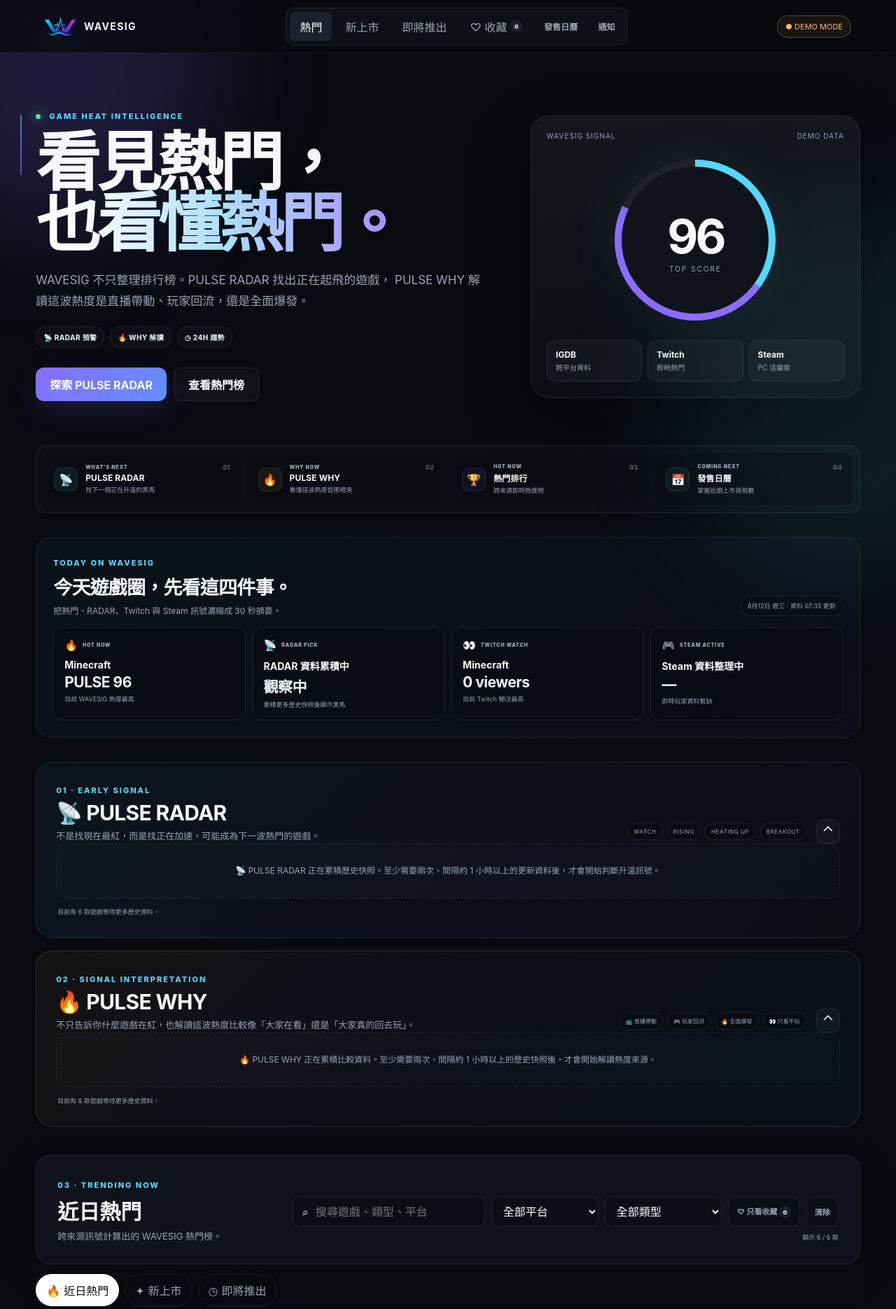
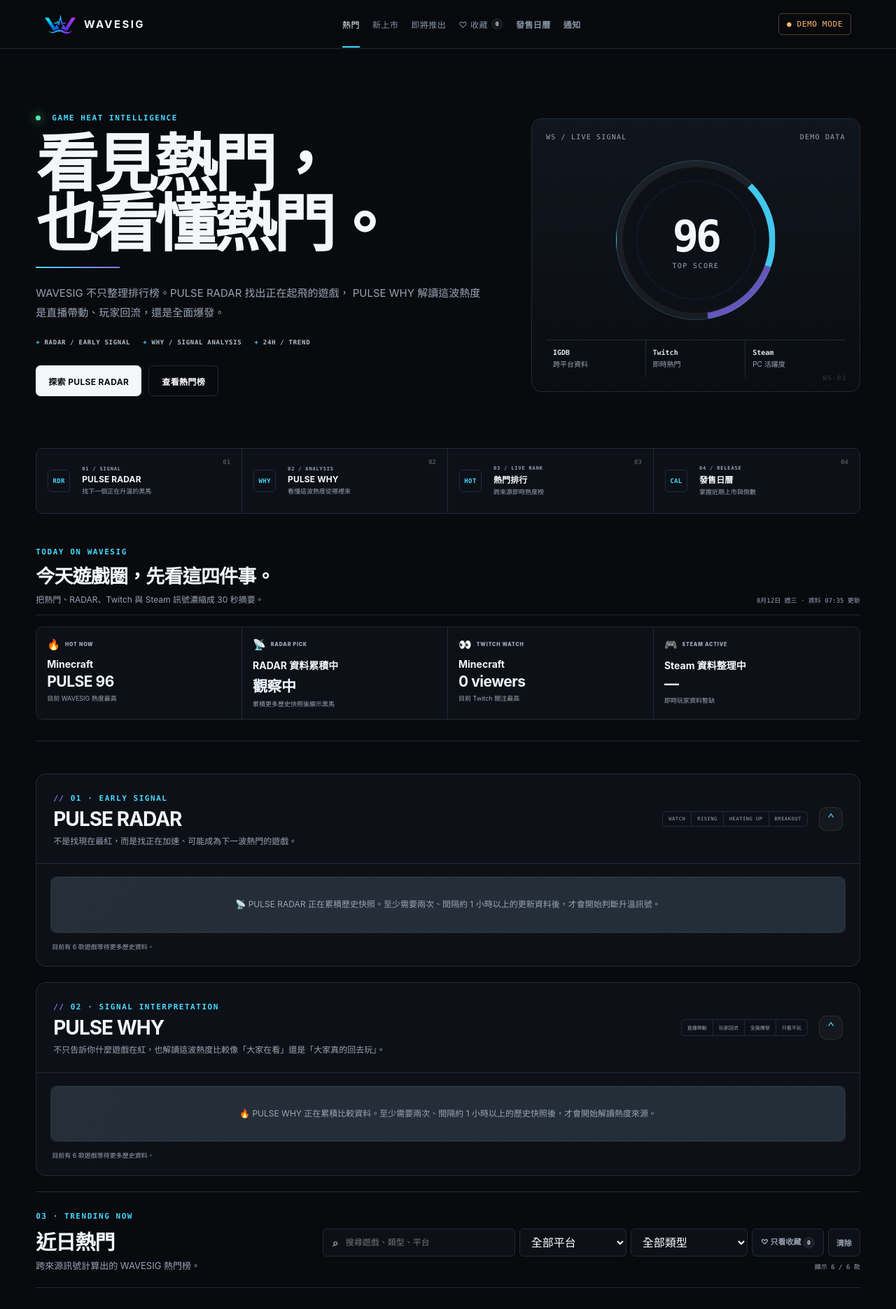
Before and after one commit to kuildy/game_pulse, a Flask app: page / in a window 1280 px wide. Shown: the top 1870 px of the page at 70% size. Run offline with Flask 3, Linux system fonts and the light colour scheme; data comes from the database, SQL or seed files in the repository; data that the repository does not hold is empty.

Commit message:
Add files via upload

```diff
--- /dev/null
+++ b/game_pulse_full/static/css/wavesig-tech-editorial.css
@@ -0,0 +1,313 @@
+/* WAVESIG Tech Gaming Editorial
+   Mature gaming media + data terminal. No API or JS behavior changes. */
+
+:root{
+  --ws-bg:#080a0e;
+  --ws-surface:#0d1117;
+  --ws-surface-2:#11161e;
+  --ws-line:#222a35;
+  --ws-line-soft:rgba(255,255,255,.075);
+  --ws-text:#f4f7fa;
+  --ws-muted:#8893a3;
+  --ws-cyan:#46d7ff;
+  --ws-violet:#8d74ff;
+  --ws-green:#55dfa1;
+  --ws-red:#ff667d;
+  --ws-radius:10px;
+  --ws-radius-lg:14px;
+  --ws-mono:ui-monospace,SFMono-Regular,Menlo,Monaco,Consolas,"Liberation Mono","Courier New",monospace;
+}
+
+html{background:var(--ws-bg)}
+body{background:var(--ws-bg);color:var(--ws-text)}
+body:before{
+  content:"";
+  position:fixed;
+  inset:0;
+  pointer-events:none;
+  z-index:-2;
+  opacity:.22;
+  background-image:
+    linear-gradient(rgba(255,255,255,.015) 1px,transparent 1px),
+    linear-gradient(90deg,rgba(255,255,255,.015) 1px,transparent 1px);
+  background-size:48px 48px;
+  mask-image:linear-gradient(to bottom,black,transparent 58%);
+}
+
+/* Kill the template-y neon blobs; keep only a trace of atmosphere. */
+.ambient{opacity:.36;filter:blur(120px)}
+.ambient-a{background:rgba(141,116,255,.11)}
+.ambient-b{background:rgba(70,215,255,.055)}
+
+/* Header: product navigation rather than floating SaaS pills. */
+.nav{
+  height:70px;
+  border-bottom:1px solid var(--ws-line);
+  background:rgba(8,10,14,.94);
+  backdrop-filter:blur(14px);
+}
+.logo-image{filter:none!important}
+.logo-copy b{font-size:15px;letter-spacing:.16em}
+.nav-links{padding:0;background:transparent;border:0;border-radius:0;gap:18px}
+.nav-tab,.nav-page-link{
+  position:relative;
+  padding:8px 0!important;
+  border-radius:0!important;
+  background:transparent!important;
+  color:var(--ws-muted)!important;
+  text-decoration:none;
+  font-size:12px;
+  letter-spacing:.04em;
+}
+.nav-tab.active,.nav-page-link.active{color:var(--ws-text)!important}
+.nav-tab.active:after,.nav-page-link.active:after{
+  content:"";position:absolute;left:0;right:0;bottom:-17px;height:2px;background:var(--ws-cyan)
+}
+.mode-badge{font-family:var(--ws-mono);border-radius:5px;letter-spacing:.06em;background:transparent!important}
+.notification-badge,.favorite-count{font-family:var(--ws-mono)}
+
+/* Hero: editorial headline plus data-terminal instrument. */
+.hero{min-height:570px;padding:70px 0 52px;gap:72px}
+.hero-copy:before{display:none!important}
+.eyebrow,.micro,.section-title>span{
+  font-family:var(--ws-mono);
+  letter-spacing:.14em;
+  color:var(--ws-cyan);
+}
+.hero h1{font-size:clamp(54px,7vw,90px);line-height:.96;letter-spacing:-.055em;max-width:760px}
+.hero h1 em{
+  background:none!important;
+  -webkit-background-clip:initial!important;
+  color:var(--ws-text)!important;
+  position:relative;
+}
+.hero h1 em:after{
+  content:"";display:block;width:120px;height:2px;margin-top:18px;background:linear-gradient(90deg,var(--ws-cyan),var(--ws-violet));
+}
+.hero-copy p{font-size:15px;max-width:650px;line-height:1.85}
+.hero-pill-row{gap:18px;margin-top:24px}
+.hero-pill-row span{
+  padding:0;border:0;background:transparent;border-radius:0;color:#b5bfcc;
+  font-family:var(--ws-mono);font-size:9px;letter-spacing:.08em;
+}
+.hero-pill-row span:before{content:"+ ";color:var(--ws-cyan)}
+.hero-actions button,.hero-actions a{border-radius:7px;min-height:44px;padding:0 18px;font-size:12px;letter-spacing:.03em}
+.hero-actions .primary{background:var(--ws-text);color:#0a0d11;box-shadow:none}
+.hero-actions .secondary{background:transparent;border-color:var(--ws-line)}
+.hero-actions button:hover,.hero-actions a:hover{transform:translateY(-1px)}
+
+.signal-panel{
+  position:relative;overflow:hidden;padding:20px;border:1px solid var(--ws-line);border-radius:var(--ws-radius-lg);
+  background:linear-gradient(180deg,rgba(17,22,30,.96),rgba(10,13,18,.96));box-shadow:none;
+}
+.signal-panel:before{
+  content:"";position:absolute;inset:0;pointer-events:none;opacity:.35;
+  background:repeating-linear-gradient(180deg,transparent 0 7px,rgba(70,215,255,.025) 8px);
+}
+.signal-panel:after{
+  content:"WS-01";position:absolute;right:18px;bottom:14px;color:rgba(255,255,255,.18);
+  font:9px/1 var(--ws-mono);letter-spacing:.16em;
+}
+.signal-top{position:relative;z-index:1;font-family:var(--ws-mono);letter-spacing:.12em}
+.signal-ring{
+  width:228px;height:228px;margin:28px auto;border:1px solid rgba(70,215,255,.22);
+  background:radial-gradient(circle,transparent 0 41%,rgba(70,215,255,.05) 42% 43%,transparent 44%),
+             conic-gradient(from 45deg,rgba(70,215,255,.92) 0 18%,rgba(141,116,255,.7) 18% 35%,rgba(255,255,255,.055) 35% 100%);
+  box-shadow:none;
+}
+.signal-ring:before{inset:8px;background:var(--ws-surface);border:1px solid rgba(255,255,255,.05)}
+.signal-ring:after{content:"";position:absolute;inset:28px;border-radius:50%;border:1px dashed rgba(70,215,255,.14)}
+.ring-inner strong{font-family:var(--ws-mono);font-size:62px;letter-spacing:-.07em}
+.ring-inner small{font-family:var(--ws-mono);letter-spacing:.14em}
+.source-mini{position:relative;z-index:1;gap:0;border-top:1px solid var(--ws-line)}
+.source-mini div{padding:12px 10px;border:0;border-right:1px solid var(--ws-line);border-radius:0;background:transparent}
+.source-mini div:last-child{border-right:0}
+.source-mini b{font-family:var(--ws-mono);font-size:10px;color:#dbe5ef}
+
+/* Product map: compact terminal shortcuts, not four glossy cards. */
+.pulse-map{
+  grid-template-columns:repeat(4,1fr);gap:0;padding:0;margin-bottom:42px;border:1px solid var(--ws-line);
+  border-radius:var(--ws-radius);background:var(--ws-surface);overflow:hidden;
+}
+.pulse-map-card{
+  min-height:92px;padding:14px 16px;border:0;border-right:1px solid var(--ws-line);border-radius:0;background:transparent;
+  grid-template-columns:38px 1fr auto;
+}
+.pulse-map-card:last-child{border-right:0}
+.pulse-map-card:hover{transform:none;background:#111720;border-color:transparent}
+.pulse-map-icon{
+  width:32px;height:32px;border-radius:5px!important;background:transparent!important;border:1px solid var(--ws-line)!important;
+  color:var(--ws-cyan);font:700 9px/1 var(--ws-mono);letter-spacing:.04em;
+}
+.pulse-map-card small{font-family:var(--ws-mono);font-size:7px;letter-spacing:.12em}
+.pulse-map-card b{font-size:12px}
+.pulse-map-card>i{font-family:var(--ws-mono)}
+
+/* Today: editorial summary strip. */
+.today-section{
+  padding:0 0 30px;margin-bottom:46px;border:0;border-bottom:1px solid var(--ws-line);border-radius:0;background:transparent;
+}
+.today-heading{padding-bottom:14px;border-bottom:1px solid var(--ws-line)}
+.today-heading h2{font-size:27px;letter-spacing:-.03em}
+.today-summary-meta{font-family:var(--ws-mono);border:0;background:transparent;padding:0;border-radius:0}
+.today-summary-grid{gap:0;border:1px solid var(--ws-line);border-radius:var(--ws-radius);overflow:hidden}
+.today-summary-card{border:0!important;border-right:1px solid var(--ws-line)!important;border-radius:0!important;background:var(--ws-surface)!important;box-shadow:none!important}
+.today-summary-card:last-child{border-right:0!important}
+
+/* Feature sections: strong section rules and restrained signal accents. */
+.feature-section{border-radius:var(--ws-radius-lg)!important;background:var(--ws-surface)!important;border:1px solid var(--ws-line)!important;box-shadow:none!important}
+.feature-section:before{display:none!important}
+.radar-section,.why-section{padding:0!important;margin-bottom:22px!important}
+.feature-toggle{padding:0!important}
+.feature-toggle-heading{padding:22px 24px;margin:0!important;align-items:center!important}
+.feature-toggle-heading h2{font-size:28px!important;letter-spacing:-.035em;margin:5px 0!important}
+.feature-toggle-heading p{font-size:12px!important}
+.feature-toggle-heading .micro:before{content:"// ";color:var(--ws-violet)}
+.feature-toggle-side{gap:16px}
+.radar-legend,.why-types{gap:0!important;border:1px solid var(--ws-line);border-radius:5px;overflow:hidden}
+.radar-legend span,.why-types span{border:0!important;border-right:1px solid var(--ws-line)!important;border-radius:0!important;background:transparent!important;padding:6px 8px!important;font-family:var(--ws-mono);font-size:7px!important}
+.radar-legend span:last-child,.why-types span:last-child{border-right:0!important}
+.feature-chevron{font-family:var(--ws-mono);font-size:18px;color:var(--ws-cyan)}
+.feature-collapse-content{border-top:1px solid var(--ws-line);padding:18px 20px 20px!important}
+.radar-grid,.why-grid{gap:1px!important;background:var(--ws-line);border:1px solid var(--ws-line);border-radius:8px;overflow:hidden}
+.radar-card,.why-card{
+  border:0!important;border-radius:0!important;background:#0b0f15!important;box-shadow:none!important;transform:none!important;
+}
+.radar-card:hover,.why-card:hover{background:#10161e!important;transform:none!important}
+.radar-body,.why-body{padding:13px!important}
+.radar-topline strong,.radar-level,.why-type,.why-topline strong,.radar-metric,.why-metric strong{font-family:var(--ws-mono)}
+.radar-level,.why-type{border-radius:4px!important}
+.radar-pulse-row{font-family:var(--ws-mono)}
+.radar-signals,.why-evidence{font-family:var(--ws-mono)}
+
+/* Hot list: game art first, subtle HUD data second. */
+.control-bar{
+  padding:22px 0;border:0;border-top:1px solid var(--ws-line);border-bottom:1px solid var(--ws-line);border-radius:0;background:transparent;box-shadow:none!important;
+}
+.section-title h2{font-size:29px;letter-spacing:-.03em}
+.filters{gap:6px}
+.search,.filters select,.filter-button{
+  height:40px!important;border-radius:6px!important;background:var(--ws-surface)!important;border-color:var(--ws-line)!important;box-shadow:none!important;
+}
+.search input{font-size:12px}
+.result-count{font-family:var(--ws-mono)}
+.tab-strip{position:static!important;background:transparent!important;backdrop-filter:none!important;padding:18px 0 16px!important}
+.section-tab{
+  border:0!important;border-radius:0!important;background:transparent!important;padding:8px 16px 8px 0!important;color:var(--ws-muted)!important;
+}
+.section-tab span{font-family:var(--ws-mono);font-size:8px;color:#5f6b79;margin-right:8px}
+.section-tab.active{color:var(--ws-text)!important}
+.section-tab.active:after{content:"";display:block;width:28px;height:1px;background:var(--ws-cyan);margin-top:8px}
+.game-grid{gap:14px}
+.game-card,.game-grid .game-card:nth-child(-n+3){
+  border:1px solid var(--ws-line)!important;border-radius:var(--ws-radius)!important;background:var(--ws-surface)!important;box-shadow:none!important;overflow:hidden;
+}
+.game-card:hover{transform:translateY(-2px)!important;border-color:rgba(70,215,255,.38)!important;box-shadow:none!important}
+.game-cover{aspect-ratio:16/9}
+.game-cover img{transition:transform .28s ease}
+.game-card:hover .game-cover img{transform:scale(1.025)}
+.rank{
+  width:auto;height:auto;min-width:31px;padding:6px 7px;border-radius:4px;background:rgba(8,10,14,.9)!important;
+  border:1px solid rgba(255,255,255,.18)!important;font-family:var(--ws-mono);font-size:10px;
+}
+.game-grid .game-card:nth-child(-n+3) .rank{background:rgba(8,10,14,.9)!important;color:var(--ws-cyan)}
+.score{
+  border-radius:4px;background:rgba(8,10,14,.92);font-family:var(--ws-mono);letter-spacing:.04em;
+}
+.score b{font-family:var(--ws-mono);color:var(--ws-cyan)}
+.card-body{padding:15px 15px 16px}
+.meta{font-family:var(--ws-mono);font-size:9px}
+.game-card h3{font-size:18px;margin:8px 0 6px}
+.chips{margin:11px 0}
+.chip{border-radius:4px;padding:4px 6px;font-family:var(--ws-mono);font-size:8px}
+.store-row a,.more-btn{border-radius:5px!important}
+.sparkline,.trend-chip,.live-signal-row,.signal-stat{font-family:var(--ws-mono)}
+
+/* Reviews: read like player voices, not nested AI cards. */
+.recent-reviews-section{
+  padding:28px 0 36px!important;margin-bottom:52px!important;border:0!important;border-top:1px solid var(--ws-line)!important;border-bottom:1px solid var(--ws-line)!important;
+  border-radius:0!important;background:transparent!important;
+}
+.recent-reviews-heading{margin-bottom:16px!important}
+.recent-reviews-heading h2{font-size:28px!important;letter-spacing:-.03em}
+.review-source-pill{border-radius:4px!important;background:transparent!important;border-color:var(--ws-line)!important;font-family:var(--ws-mono);letter-spacing:.08em}
+.recent-reviews-grid{gap:1px!important;background:var(--ws-line);border:1px solid var(--ws-line);border-radius:8px;overflow:hidden}
+.recent-review-card{border:0!important;border-radius:0!important;background:var(--ws-surface)!important;box-shadow:none!important;transform:none!important}
+.recent-review-card:hover{background:#111720!important;transform:none!important}
+.recent-review-sentiment,.recent-review-meta,.recent-review-source{font-family:var(--ws-mono)}
+.recent-review-sentiment{border-radius:4px!important}
+
+/* Method + sources: more editorial, less dashboard. */
+.method{
+  padding:38px 0;grid-template-columns:1.05fr .95fr;border:0;border-top:1px solid var(--ws-line);border-bottom:1px solid var(--ws-line);
+  border-radius:0;background:transparent;
+}
+.formula{border-radius:8px;background:var(--ws-surface);border-color:var(--ws-line)}
+.formula-row b{font-family:var(--ws-mono);font-size:22px}
+.source-grid{gap:1px;background:var(--ws-line);border:1px solid var(--ws-line);border-radius:8px;overflow:hidden}
+.source-card{border:0!important;border-radius:0!important;background:var(--ws-surface)!important}
+.source-card .head,.source-card .status{font-family:var(--ws-mono)}
+
+/* Detail page: same visual language, especially Steam review pair. */
+.detail-panel,.watch-panel,.media-section,.history-chart-card{
+  border-color:var(--ws-line)!important;border-radius:var(--ws-radius)!important;background:var(--ws-surface)!important;box-shadow:none!important;
+}
+.detail-stat strong,.history-chart-meta b,.signal-metric strong{font-family:var(--ws-mono)}
+.review-filter{gap:14px!important;border-bottom:1px solid var(--ws-line);padding-bottom:10px}
+.review-filter button{
+  border:0!important;border-radius:0!important;background:transparent!important;color:var(--ws-muted)!important;padding:6px 0!important;font-family:var(--ws-mono);font-size:9px!important;
+}
+.review-filter button.active{color:var(--ws-text)!important;background:transparent!important}
+.review-filter button.active:after{content:"";display:block;width:22px;height:1px;background:var(--ws-cyan);margin-top:6px}
+.game-reviews-list{gap:1px!important;background:var(--ws-line);border:1px solid var(--ws-line);border-radius:8px;overflow:hidden}
+.game-review-card,.game-review-card.positive,.game-review-card.negative{
+  border:0!important;border-radius:0!important;background:#0b0f15!important;padding:18px!important;
+}
+.review-sentiment{border-radius:4px!important;background:transparent!important;font-family:var(--ws-mono)}
+.review-primary-meta>span{
+  min-height:auto!important;padding:0!important;border:0!important;border-radius:0!important;background:transparent!important;font-family:var(--ws-mono);font-size:8px!important;
+}
+.review-primary-meta>span+span:before{content:"/";margin-right:8px;color:#46515f}
+.review-playtime strong{font-family:var(--ws-mono);font-size:11px!important}
+.review-expand-toggle,.game-review-source{font-family:var(--ws-mono);letter-spacing:.04em}
+.review-missing-note{border-radius:6px!important;background:transparent!important}
+
+/* Footer */
+footer{border-top:1px solid var(--ws-line);color:var(--ws-muted)}
+footer b{letter-spacing:.14em}
+
+/* Mobile */
+@media(max-width:930px){
+  .mobile-quick-nav{background:rgba(8,10,14,.97)!important;border-bottom-color:var(--ws-line)!important}
+  .mobile-quick-nav a,.mobile-quick-nav button{border-radius:4px!important;font-family:var(--ws-mono);font-size:9px!important}
+  .pulse-map{grid-template-columns:repeat(2,1fr)}
+  .pulse-map-card:nth-child(2){border-right:0}
+  .pulse-map-card:nth-child(-n+2){border-bottom:1px solid var(--ws-line)}
+}
+@media(max-width:760px){
+  .hero{grid-template-columns:1fr;gap:32px;padding-top:44px}
+  .signal-panel{max-width:520px;width:100%;margin:auto}
+  .game-reviews-list{grid-template-columns:1fr!important}
+  .game-review-card+.game-review-card{border-top:1px solid var(--ws-line)!important}
+}
+@media(max-width:620px){
+  .hero h1{font-size:52px;letter-spacing:-.05em}
+  .hero-pill-row{display:grid;grid-template-columns:1fr;gap:6px}
+  .pulse-map{grid-template-columns:1fr}
+  .pulse-map-card{border-right:0!important;border-bottom:1px solid var(--ws-line)!important}
+  .pulse-map-card:last-child{border-bottom:0!important}
+  .today-summary-grid{display:grid;grid-template-columns:1fr 1fr}
+  .today-summary-card:nth-child(2){border-right:0!important}
+  .today-summary-card:nth-child(-n+2){border-bottom:1px solid var(--ws-line)!important}
+  .feature-toggle-heading{padding:18px!important}
+  .feature-collapse-content{padding:14px!important}
+  .radar-legend,.why-types{display:none!important}
+  .control-bar{padding:18px 0}
+  .filters{width:100%}
+  .recent-reviews-section{padding-top:22px!important}
+  .method{padding:30px 0}
+}
+
+@media(prefers-reduced-motion:reduce){
+  .game-cover img,.game-card,.hero-actions button,.hero-actions a{transition:none!important}
+}
--- a/game_pulse_full/templates/game_detail.html
+++ b/game_pulse_full/templates/game_detail.html
@@ -9,6 +9,7 @@
   <link rel="apple-touch-icon" href="{{ url_for('static', filename='branding/wavesig-icon-512.png') }}">
   <link rel="stylesheet" href="{{ url_for('static', filename='css/style.css') }}">
   <link rel="stylesheet" href="{{ url_for('static', filename='css/logo-branding.css') }}">
+  <link rel="stylesheet" href="{{ url_for('static', filename='css/wavesig-tech-editorial.css') }}">
   <link rel="stylesheet" href="{{ url_for('static', filename='css/game_detail.css') }}">
 </head>
 <body class="detail-page" data-game-identifier="{{ game.slug or game.game_key }}">
--- a/game_pulse_full/templates/index.html
+++ b/game_pulse_full/templates/index.html
@@ -14,6 +14,7 @@
   <link rel="apple-touch-icon" href="{{ url_for('static', filename='branding/wavesig-icon-512.png') }}">
   <link rel="stylesheet" href="{{ url_for('static', filename='css/style.css') }}">
   <link rel="stylesheet" href="{{ url_for('static', filename='css/logo-branding.css') }}">
+  <link rel="stylesheet" href="{{ url_for('static', filename='css/wavesig-tech-editorial.css') }}">
 </head>
 <body>
   <div class="ambient ambient-a"></div>
@@ -38,12 +39,12 @@
   </header>
 
   <div class="mobile-quick-nav" aria-label="手機快速導覽">
-    <a href="#today">☀ 今日</a>
-    <a href="#radar">📡 Radar</a>
-    <a href="#why">🔥 Why</a>
-    <a href="#games">🏆 熱門</a>
+    <a href="#today">今日</a>
+    <a href="#radar">RADAR</a>
+    <a href="#why">WHY</a>
+    <a href="#games">熱門</a>
     <button type="button" data-favorites-nav>♡ 收藏 <span class="favorite-count">0</span></button>
-    <a href="{{ url_for('release_calendar_page') }}">📅 日曆</a>
+    <a href="{{ url_for('release_calendar_page') }}">日曆</a>
   </div>
 
   <main>
@@ -56,7 +57,7 @@
           PULSE WHY 解讀這波熱度是直播帶動、玩家回流，還是全面爆發。
         </p>
         <div class="hero-pill-row" aria-label="WAVESIG 核心功能">
-          <span>📡 RADAR 預警</span><span>🔥 WHY 解讀</span><span>◷ 24H 趨勢</span>
+          <span>RADAR / EARLY SIGNAL</span><span>WHY / SIGNAL ANALYSIS</span><span>24H / TREND</span>
         </div>
         <div class="hero-actions">
           <button class="primary" data-go-radar>探索 PULSE RADAR</button>
@@ -66,7 +67,7 @@
 
       <div class="signal-panel">
         <div class="signal-top">
-          <span>WAVESIG SIGNAL</span>
+          <span>WS / LIVE SIGNAL</span>
           <span id="lastStatus">資料載入中</span>
         </div>
         <div class="signal-ring">
@@ -85,23 +86,23 @@
 
     <section class="pulse-map" aria-label="WAVESIG 快速導覽">
       <a href="#radar" class="pulse-map-card radar-map">
-        <span class="pulse-map-icon">📡</span>
-        <div><small>WHAT'S NEXT</small><b>PULSE RADAR</b><p>找下一個正在升溫的黑馬</p></div>
+        <span class="pulse-map-icon">RDR</span>
+        <div><small>01 / SIGNAL</small><b>PULSE RADAR</b><p>找下一個正在升溫的黑馬</p></div>
         <i>01</i>
       </a>
       <a href="#why" class="pulse-map-card why-map">
-        <span class="pulse-map-icon">🔥</span>
-        <div><small>WHY NOW</small><b>PULSE WHY</b><p>看懂這波熱度從哪裡來</p></div>
+        <span class="pulse-map-icon">WHY</span>
+        <div><small>02 / ANALYSIS</small><b>PULSE WHY</b><p>看懂這波熱度從哪裡來</p></div>
         <i>02</i>
       </a>
       <a href="#games" class="pulse-map-card hot-map">
-        <span class="pulse-map-icon">🏆</span>
-        <div><small>HOT NOW</small><b>熱門排行</b><p>跨來源即時熱度榜</p></div>
+        <span class="pulse-map-icon">HOT</span>
+        <div><small>03 / LIVE RANK</small><b>熱門排行</b><p>跨來源即時熱度榜</p></div>
         <i>03</i>
       </a>
       <a href="{{ url_for('release_calendar_page') }}" class="pulse-map-card calendar-map">
-        <span class="pulse-map-icon">📅</span>
-        <div><small>COMING NEXT</small><b>發售日曆</b><p>掌握近期上市與倒數</p></div>
+        <span class="pulse-map-icon">CAL</span>
+        <div><small>04 / RELEASE</small><b>發售日曆</b><p>掌握近期上市與倒數</p></div>
         <i>04</i>
       </a>
     </section>
@@ -128,7 +129,7 @@
         <div class="radar-heading feature-toggle-heading">
           <div>
             <span class="micro">01 · EARLY SIGNAL</span>
-            <h2>📡 PULSE RADAR</h2>
+            <h2>PULSE RADAR</h2>
             <p>不是找現在最紅，而是找正在加速、可能成為下一波熱門的遊戲。</p>
           </div>
           <div class="feature-toggle-side">
@@ -154,12 +155,12 @@
         <div class="why-heading feature-toggle-heading">
           <div>
             <span class="micro">02 · SIGNAL INTERPRETATION</span>
-            <h2>🔥 PULSE WHY</h2>
+            <h2>PULSE WHY</h2>
             <p>不只告訴你什麼遊戲在紅，也解讀這波熱度比較像「大家在看」還是「大家真的回去玩」。</p>
           </div>
           <div class="feature-toggle-side">
             <div class="why-types">
-              <span>📺 直播帶動</span><span>🎮 玩家回流</span><span>🔥 全面爆發</span><span>👀 只看不玩</span>
+              <span>直播帶動</span><span>玩家回流</span><span>全面爆發</span><span>只看不玩</span>
             </div>
             <span class="feature-chevron" aria-hidden="true">⌄</span>
           </div>
@@ -207,9 +208,9 @@
 
     <section>
       <div class="tab-strip">
-        <button class="section-tab active" data-section="hot"><span>🔥</span>近日熱門</button>
-        <button class="section-tab" data-section="new"><span>✦</span>新上市</button>
-        <button class="section-tab" data-section="upcoming"><span>◷</span>即將推出</button>
+        <button class="section-tab active" data-section="hot"><span>01</span>近日熱門</button>
+        <button class="section-tab" data-section="new"><span>02</span>新上市</button>
+        <button class="section-tab" data-section="upcoming"><span>03</span>即將推出</button>
       </div>
 
       <div id="gameGrid" class="game-grid">
@@ -223,7 +224,7 @@
       <div class="recent-reviews-heading">
         <div>
           <span class="micro">04 · RECENT REVIEWS</span>
-          <h2>💬 近期遊戲評論</h2>
+          <h2>近期遊戲評論</h2>
           <p>從 Steam 最近玩家評論中挑出熱門遊戲的最新聲音，快速看看玩家最近在說什麼。</p>
         </div>
         <span class="review-source-pill">STEAM USER REVIEWS</span>
```
